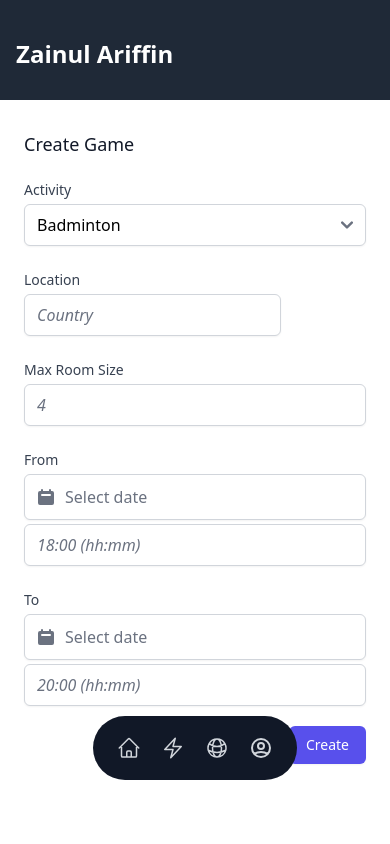
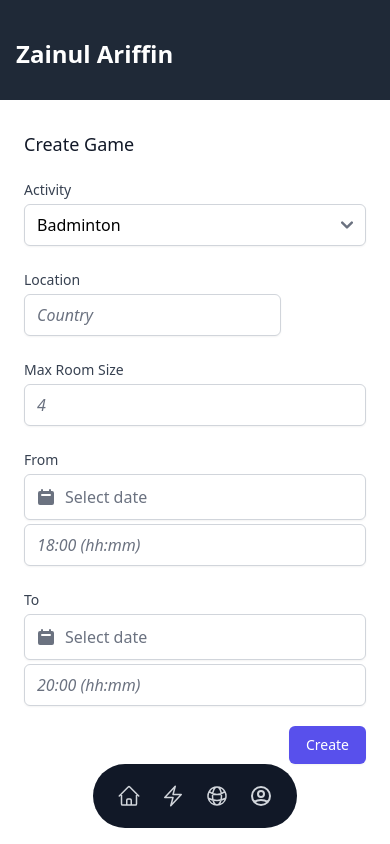
Before and after one commit to zainul1996/sit-hackrift, a Flask app: page /create in a window 390 px wide. Run offline with Flask 2, Linux system fonts and the light colour scheme; style sheets or scripts are compiled from the project's sources; parts of the project's set-up code (start-up, migrations or seed data) failed here and were passed over.

Commit message:
fixed nav bar positioning

```diff
--- a/app.py
+++ b/app.py
@@ -381,4 +381,4 @@ def get_my_rooms():
 
 if __name__ == '__main__':
 	# ZAINUL: 192.168.1.4
-    app.run(debug=True, port=8080)
+    app.run(debug=True, port=8080, host="192.168.1.4")
--- a/templates/base.html
+++ b/templates/base.html
@@ -17,12 +17,12 @@
     <div>
         {% block body %}{% endblock %}
         <!-- Bottom Navbar Start -->
-        <div class="fixed inset-x-0 w-4/6 h-16 px-5 m-auto md:absolute md:w-1/2 bottom-16 lg:w-1/3 md:top-4 md:bottom-auto"
+        <div class="fixed inset-x-0 w-4/6 h-16 px-5 m-auto md:absolute md:w-1/2 bottom-4 lg:w-1/3 md:top-4 md:bottom-auto"
             id="bottom-navbar">
             <div
                 class="sticky flex items-center justify-between p-5 px-6 mx-2 text-gray-300 bg-gray-900 rounded-full cursor-pointer md:bg-gray-700 bottom-2 shadow-3xl">
                 <div class="flex flex-col items-center transition duration-200 ease-in hover:text-blue-400"
-                    onclick="window.location.href='/bookings'">
+                    id="bookings" onclick="window.location.href='/bookings'">
                     <svg xmlns="http://www.w3.org/2000/svg" fill="none" viewBox="0 0 24 24" stroke-width="1.5"
                         stroke="currentColor" class="w-6 h-6">
                         <path stroke-linecap="round" stroke-linejoin="round"
@@ -32,14 +32,14 @@
 
                 </div>
                 <div class="flex flex-col items-center transition duration-200 ease-in hover:text-blue-400"
-                    onclick="window.location.href='/match'">
+                    id="matchmake" onclick="window.location.href='/match'">
                     <svg xmlns="http://www.w3.org/2000/svg" fill="none" viewBox="0 0 24 24" stroke-width="1.5"
                         stroke="currentColor" class="w-6 h-6">
                         <path stroke-linecap="round" stroke-linejoin="round"
                             d="M3.75 13.5l10.5-11.25L12 10.5h8.25L9.75 21.75 12 13.5H3.75z" />
                     </svg>
                 </div>
-                <div class="flex flex-col items-center transition duration-200 ease-in hover:text-blue-400"
+                <div class="flex flex-col items-center transition duration-200 ease-in hover:text-blue-400" id="lobby"
                     onclick="window.location.href='/lobby'">
                     <svg xmlns="http://www.w3.org/2000/svg" fill="none" viewBox="0 0 24 24" stroke-width="1.5"
                         stroke="currentColor" class="w-6 h-6">
@@ -47,7 +47,7 @@
                             d="M12 21a9.004 9.004 0 008.716-6.747M12 21a9.004 9.004 0 01-8.716-6.747M12 21c2.485 0 4.5-4.03 4.5-9S14.485 3 12 3m0 18c-2.485 0-4.5-4.03-4.5-9S9.515 3 12 3m0 0a8.997 8.997 0 017.843 4.582M12 3a8.997 8.997 0 00-7.843 4.582m15.686 0A11.953 11.953 0 0112 10.5c-2.998 0-5.74-1.1-7.843-2.918m15.686 0A8.959 8.959 0 0121 12c0 .778-.099 1.533-.284 2.253m0 0A17.919 17.919 0 0112 16.5c-3.162 0-6.133-.815-8.716-2.247m0 0A9.015 9.015 0 013 12c0-1.605.42-3.113 1.157-4.418" />
                     </svg>
                 </div>
-                <div class="flex flex-col items-center transition duration-200 ease-in hover:text-blue-400"
+                <div class="flex flex-col items-center transition duration-200 ease-in hover:text-blue-400" id="profile"
                     onclick="window.location.href='/profile'">
                     <svg xmlns="http://www.w3.org/2000/svg" class="w-6 h-6" fill="none" viewBox="0 0 24 24"
                         stroke="currentColor">
@@ -65,11 +65,30 @@
     <script type="text/javascript" src="{{ url_for('static', filename='js/app.js') }}"></script>
     <script src="https://unpkg.com/flowbite@1.5.1/dist/flowbite.js"></script>
     <script>
-        if (window.location.pathname == "/" || window.location.pathname == "/profile") {
-            // document.getElementById("bottom-navbar").style.display = "block";
-        } else {
-            // document.getElementById("bottom-navbar").style.display = "none";
+        if (window.location.pathname == "/bookings") {
+            document.getElementById("bookings").classList.add("text-blue-400");
+
         }
+        if (window.location.pathname == "/match") {
+            document.getElementById("matchmake").classList.add("text-blue-400");
+
+        }
+        if (window.location.pathname == "/lobby") {
+            document.getElementById("lobby").classList.add("text-blue-400");
+
+        }
+        if (window.location.pathname == "/profile") {
+            document.getElementById("profile").classList.add("text-blue-400");
+
+        }
+        // if standalone mode, hide bottom navbar
+        // if (!window.navigator.standalone) {
+        //     if (window.navigator.userAgent.match(/Safari/) && !window.navigator.userAgent.match(/Chrome/)) {
+        //         // remove botton-4 and give bottom-16
+        //         document.getElementById("bottom-navbar").classList.remove("bottom-4");
+        //         document.getElementById("bottom-navbar").classList.add("bottom-16");
+        //     }
+        // }
 
 
 
```
